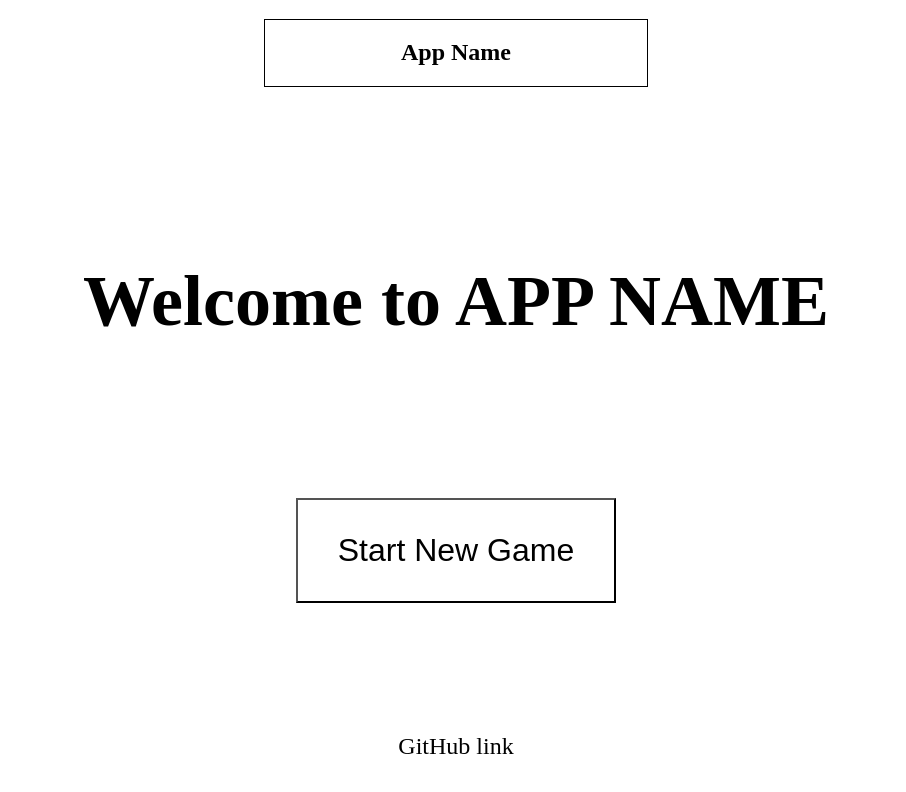
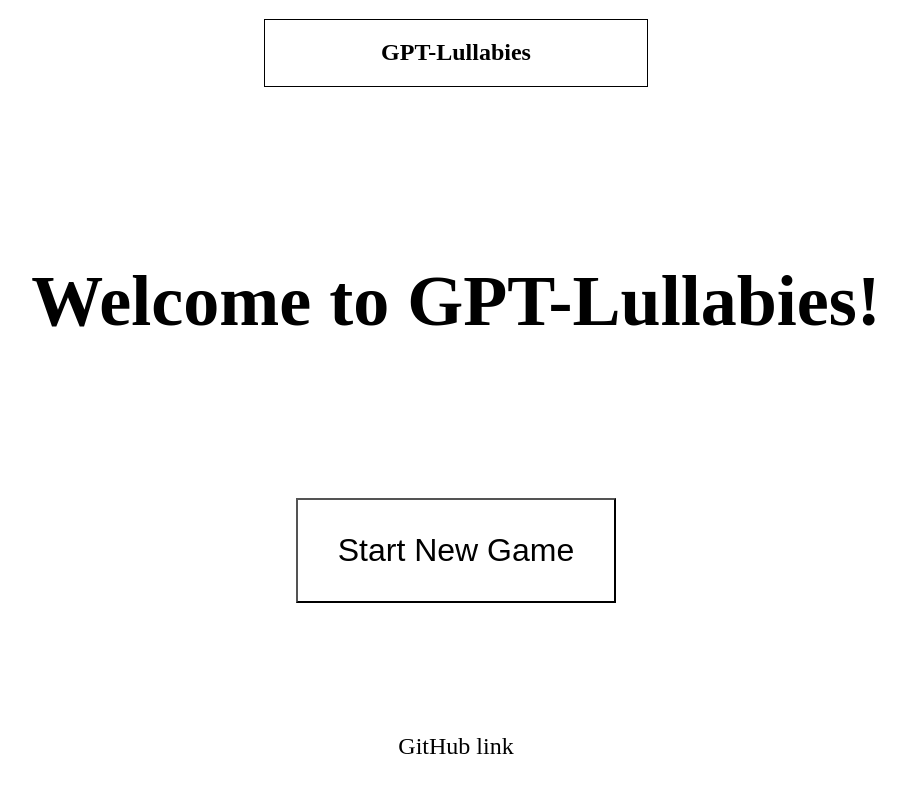
Before and after one commit to chingu-voyages/v43-tier1-team-04, a plain HTML site: page index.html in a window 1280 px wide. Shown: the whole page, without its empty margins (184-1090 px from the left). Drawn offline with Linux system fonts and the light colour scheme.

Commit message:
add app name

```diff
--- a/index.html
+++ b/index.html
@@ -5,17 +5,17 @@
   <meta http-equiv="X-UA-Compatible" content="IE=edge">
   <meta name="viewport" content="width=device-width, initial-scale=1.0">
   <link rel="stylesheet" href="./css/home.css">
-    <title>App name</title>
+    <title>GPT-Lullabies</title>
     <script type="text/javascript" src="./js/declare_data.js" async></script>
     <script type="text/javascript" src="./js/main.js" async></script>
 </head>
 <body class="home-page">
   <div class="container">
     <header class="header">
-      <h2 class="header__title">App Name</h2>
+      <h2 class="header__title">GPT-Lullabies</h2>
     </header>
     <main class="main">
-      <h2 class="main__title">Welcome to APP NAME</h2>
+      <h2 class="main__title">Welcome to GPT-Lullabies!</h2>
       <button onclick="location.href = './home.html';" class="main__button">Start New Game</button>
     </main>
     <footer class="footer">
```
Also changed, not shown: home.html (+2 -2 lines), input_words.html (+2 -2 lines), result.html (+2 -2 lines).
